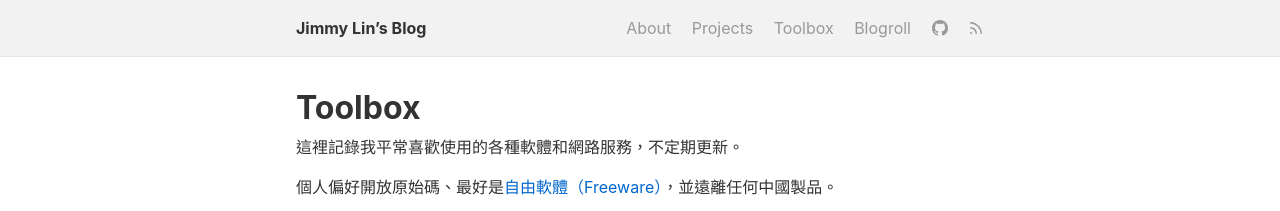
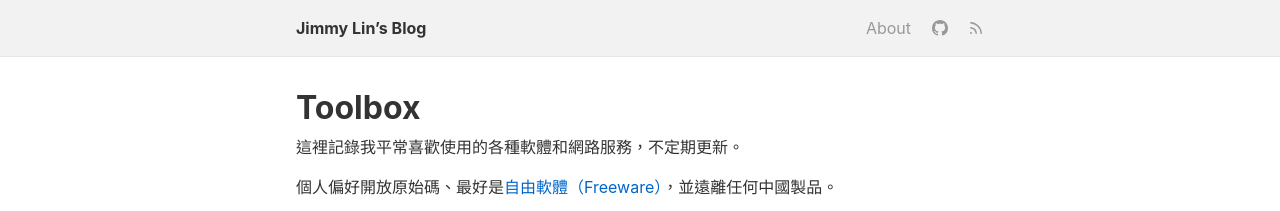
Before and after one commit to mnghsn/jmln.tw, a Jekyll site: the page built from _pages/toolbox.md, in a window 1280 px wide. Shown: the top 211 px of the page. Built offline with Jekyll 4.4.1, drawn with Linux system fonts in a browser that asks for light colours.

Commit message:
Exclude some pages from site navigation menu

```diff
--- a/_includes/header.html
+++ b/_includes/header.html
@@ -9,11 +9,13 @@
       <ul class="site-menu">
         {% assign pages = site.pages | sort: "order" %}
         {% for page in pages %}
-          <li class="site-menu-item">
-            <a class="site-menu-link" href="{{ page.url | relative_url }}">
-              {{ page.title | escape }}
-            </a>
-          </li>
+          {% unless page.exclude %}
+            <li class="site-menu-item">
+              <a class="site-menu-link" href="{{ page.url | relative_url }}">
+                {{ page.title | escape }}
+              </a>
+            </li>
+          {% endunless %}
         {% endfor %}
 
         {% if site.author and site.author.github %}
```
Also changed, not shown: _pages/blogroll.md (+1 -0 lines), _pages/projects.md (+1 -0 lines), _pages/toolbox.md (+1 -0 lines).
